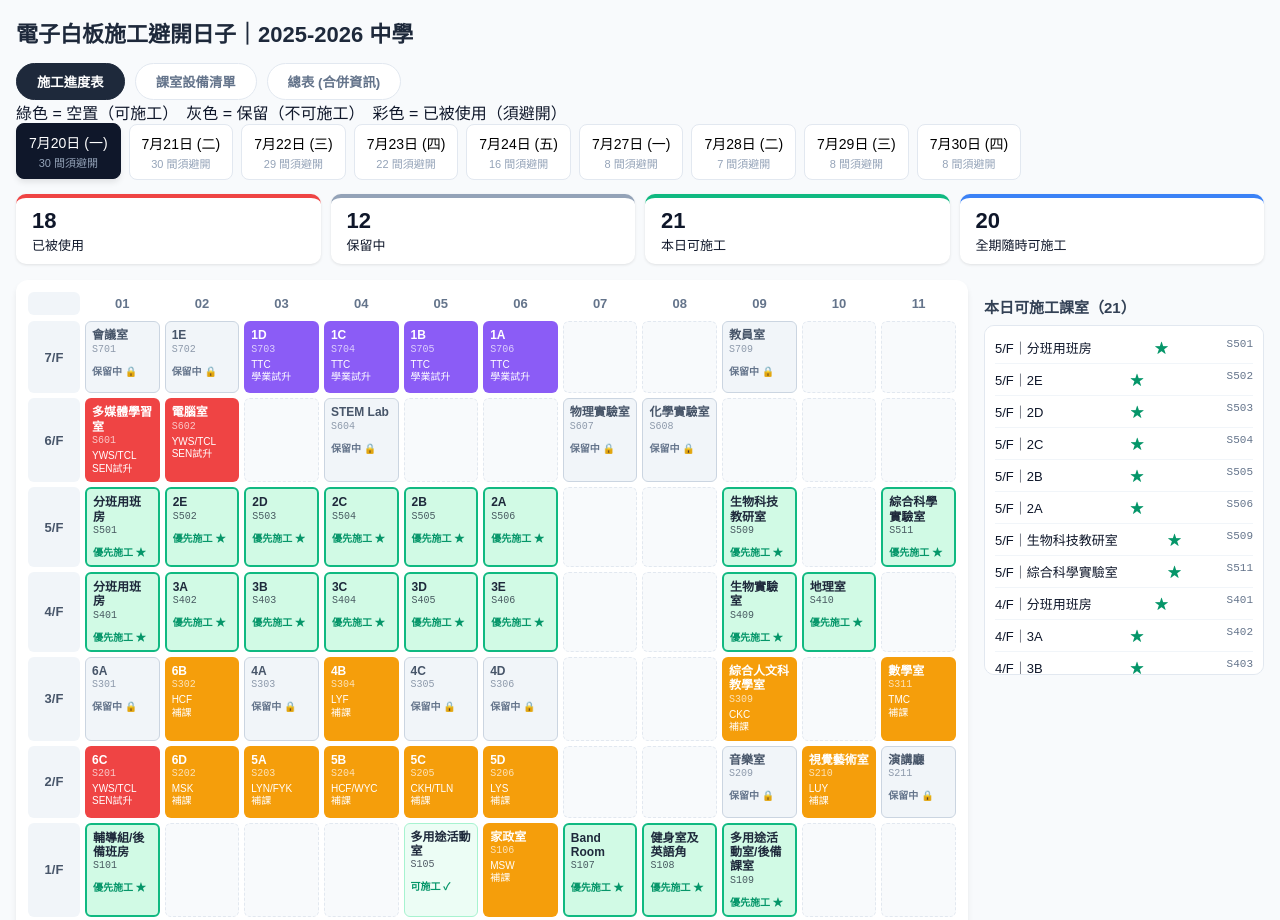
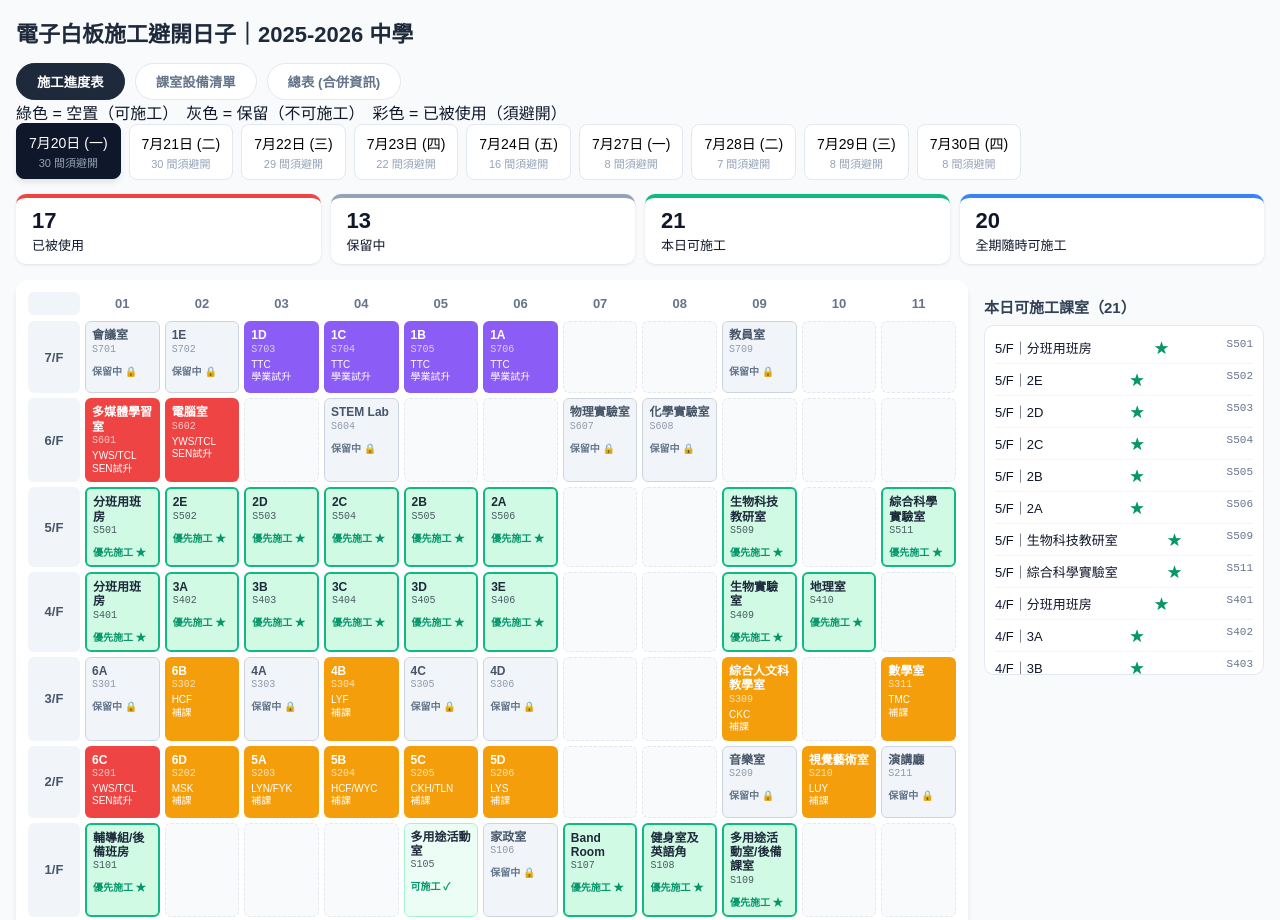
Before and after one commit to kingtmc314/whiteboard-scheduler, a Next.js app: page / in a window 1280 px wide. Shown: the top 920 px of the page. Built offline with nearby package versions, Linux system fonts and the light colour scheme.

Commit message:
Mark S106 as Reserved on July 20th

```diff
--- a/app/page.js
+++ b/app/page.js
@@ -1,6 +1,6 @@
 "use client";
 import { useMemo, useState } from "react";
-import { layout, occupancy, dateList, purposeColors, equipment } from "../lib/data";
+import { layout, occupancy, dateList, purposeColors, equipment, manualReservations } from "../lib/data";
 
 const floors = ["7/F", "6/F", "5/F", "4/F", "3/F", "2/F", "1/F", "G/F"];
 const cols = Array.from({ length: 11 }, (_, i) => i + 1);
@@ -17,19 +17,24 @@ export default function Home() {
   const occ = day.rooms;
 
   // Helper to check if a room should be BLOCKED (Reserved)
-  const isReserved = (floor, date) => {
+  const isReserved = (floor, code, date) => {
+    // 1. 手動保留 (Manual Reservations)
+    if (manualReservations[date]?.includes(code)) return true;
+
+    // 2. 樓層全域保留 (Floor-wide Reservations)
     const d = parseInt(date.split("-")[2]);
     if (floor === "7/F" && d >= 20 && d <= 22) return true;
     if (floor === "3/F" && d >= 20 && d <= 23) return true;
     if (floor === "2/F" && d >= 20 && d <= 24) return true;
     if (floor === "6/F" && d >= 20 && d <= 30) return true;
+
     return false;
   };
 
   const processedRooms = useMemo(() => {
     return allRooms.map(r => {
       const use = occ[r.code];
-      const reserved = !use && isReserved(r.floor, dateKey);
+      const reserved = !use && isReserved(r.floor, r.code, dateKey);
       return { ...r, use, reserved };
     });
   }, [dateKey, occ]);
@@ -43,7 +48,7 @@ export default function Home() {
     dateList.forEach((d) => {
       Object.keys(occupancy[d].rooms).forEach((c) => usedEver.add(c));
       allRooms.forEach(r => {
-        if (isReserved(r.floor, d)) usedEver.add(r.code);
+        if (isReserved(r.floor, r.code, d)) usedEver.add(r.code);
       });
     });
     const codes = new Set();
@@ -93,7 +98,7 @@ export default function Home() {
                 onClick={() => { setDateKey(d); setSel(null); }}
               >
                 {occupancy[d].label}
-                <span>{Object.keys(occupancy[d].rooms).length + allRooms.filter(r => isReserved(r.floor, d) && !occupancy[d].rooms[r.code]).length} 間須避開</span>
+                <span>{Object.keys(occupancy[d].rooms).length + allRooms.filter(r => isReserved(r.floor, r.code, d) && !occupancy[d].rooms[r.code]).length} 間須避開</span>
               </button>
             ))}
           </div>
@@ -172,7 +177,7 @@ export default function Home() {
                       <p className="warn">⚠ 此日已被佔用，請勿施工</p>
                     </>
                   ) : sel.reserved ? (
-                    <p className="warn">⚠ 此樓層於此段時間已被保留，請勿施工</p>
+                    <p className="warn">⚠ 此課室/樓層於此段時間已被保留，請勿施工</p>
                   ) : (
                     <p className="okmsg">
                       {sel.isAlwaysFree ? "★ 全期空置，建議優先施工" : "✓ 此日空置，可安排施工"}
@@ -285,7 +290,7 @@ export default function Home() {
                 {allRooms.filter(r => selectedFloor === "All Floors" || r.floor === selectedFloor).map(r => {
                   const info = equipment[r.code] || { wb: 0, pa: 0, socket: 0, remark: "" };
                   const use = occ[r.code];
-                  const reserved = !use && isReserved(r.floor, dateKey);
+                  const reserved = !use && isReserved(r.floor, r.code, dateKey);
                   const isAlwaysFree = alwaysFreeCodes.has(r.code);
 
                   let statusText = "可施工 ✓";
```
Also changed, not shown: lib/data.js.
